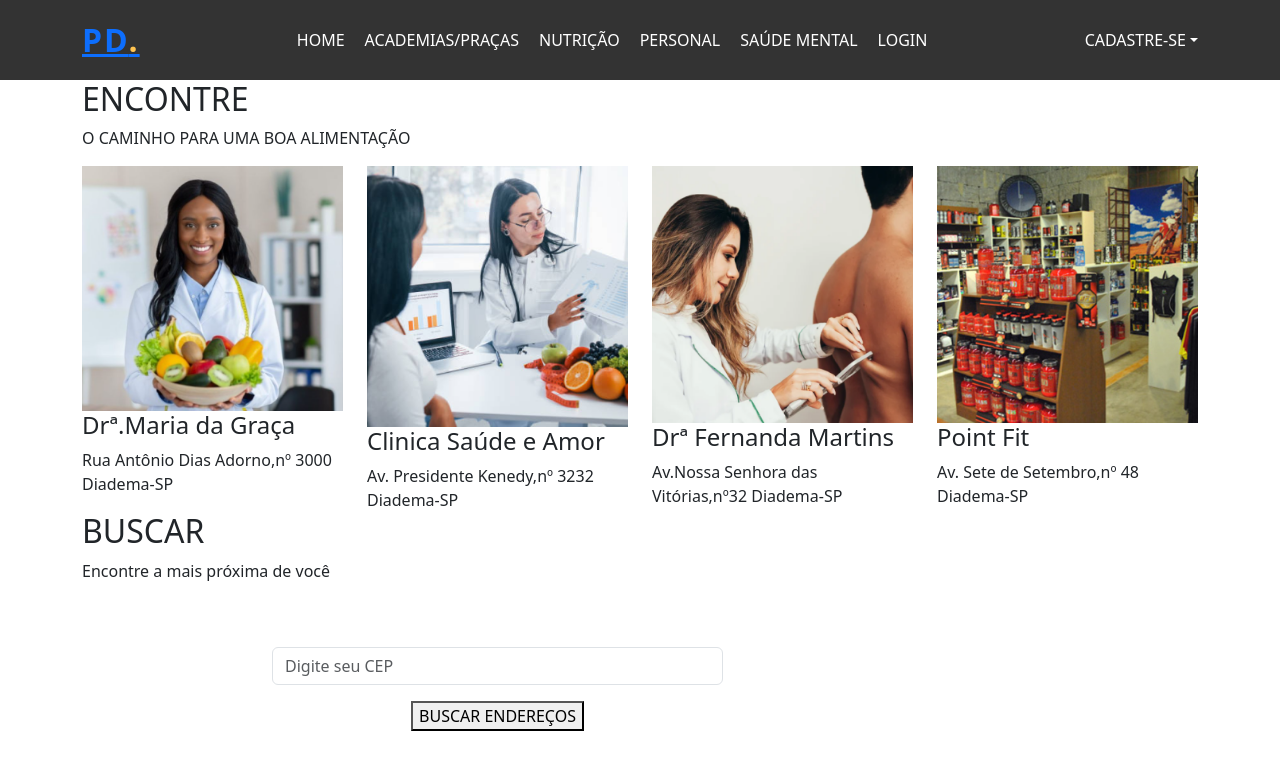
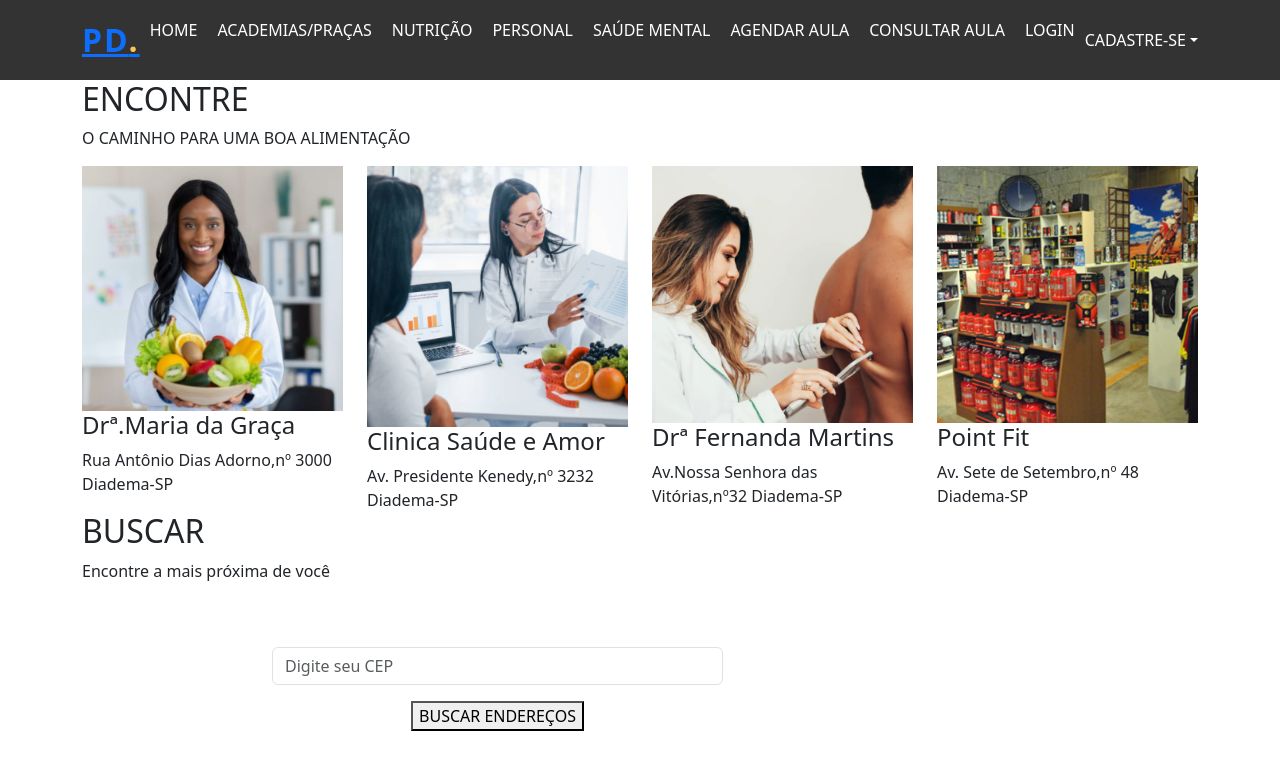
Before and after one commit to Lucas7842/Bem-Estar-Front, a React (Create React App) app: page /nutricao in a window 1280 px wide. Shown: the top 770 px of the page. Built offline with nearby package versions, Linux system fonts and the light colour scheme.

Commit message:
Adicionei agendar aulas e consultar aulas na header

```diff
--- a/src/Componentes/Header/header.js
+++ b/src/Componentes/Header/header.js
@@ -18,6 +18,8 @@ function Header() {
             <li><Link to="/nutricao" className="nav-link">NUTRIÇÃO</Link></li>
             <li><Link to="/personal" className="nav-link">PERSONAL</Link></li>
             <li><Link to="/saudemental" className="nav-link">SAÚDE MENTAL</Link></li>
+            <li><Link to="/agendaraula" className="nav-link">AGENDAR AULA</Link></li>
+            <li><Link to="/consultaraula" className="nav-link">CONSULTAR AULA</Link></li>
             <li><Link to="/login" className="nav-link">LOGIN</Link></li>
           </ul>
           <i className="bi bi-list mobile-nav-toggle"></i>
```
